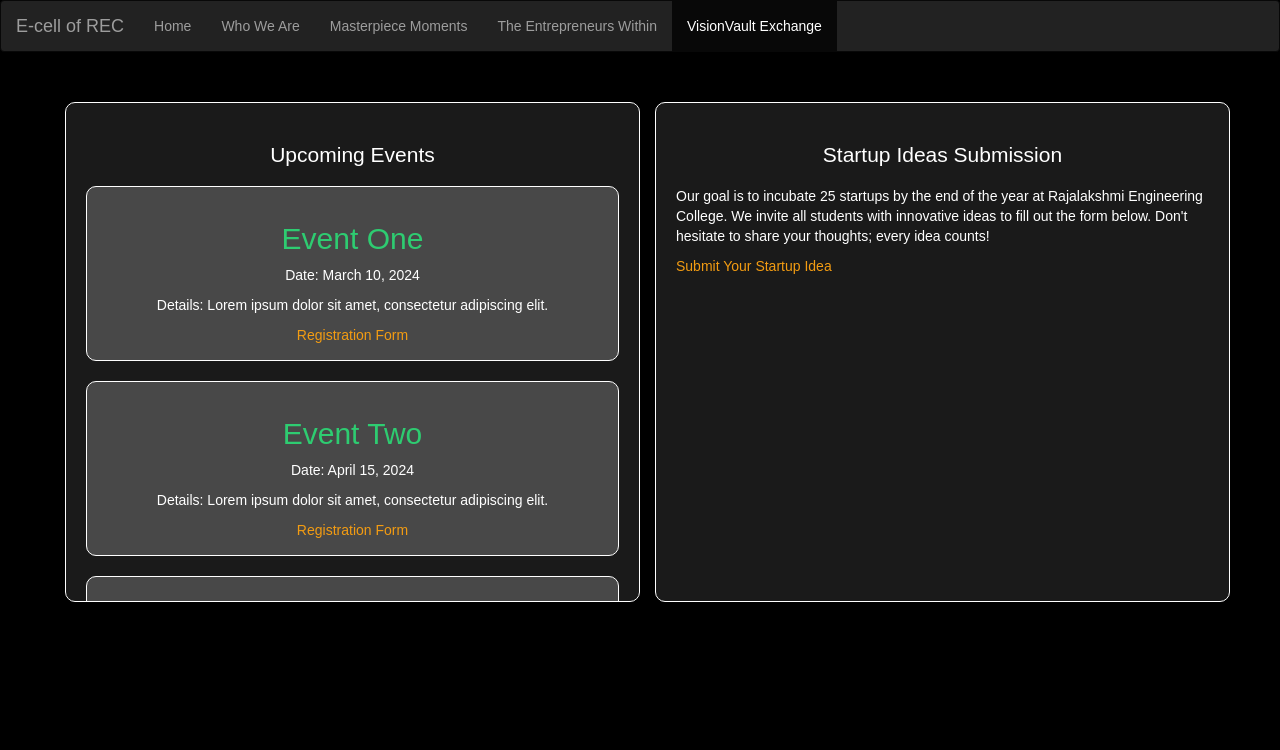
After one commit to edc-rec/EDC_Website, a Flask app: page /visionvault in a window 1280 px wide. The commit adds this page. Shown: the top 750 px of the page. Run offline with Flask 3, Linux system fonts and the light colour scheme; some libraries are stand-ins or nearby versions.

Commit message:
added visionvault and image in the home page

```diff
--- a/app.py
+++ b/app.py
@@ -65,6 +65,10 @@ def teampage():
 def aboutus():
     return render_template('aboutus.html',img1=t1,img2=t2,img3=t3,img4=t4)
 
+@app.route('/visionvault')
+def visionvault():
+    return render_template('visionvault.html')
+
 
 if __name__ == '__main__':
     app.run(debug=True,host="0.0.0.0",use_reloader=False)
--- /dev/null
+++ b/static/visionvault.css
@@ -0,0 +1,87 @@
+body {
+    background: black;
+    color: white;
+    font-family: 'Arial', sans-serif;
+    margin: 0;
+    padding: 0;
+    display: block;
+}
+
+#container {
+
+    display: flex;
+    align-items: center;
+    justify-content: center;
+    justify-content: space-between;
+
+    margin: 50px;
+}
+.container-fluid{
+
+    width: 100%;
+}
+#events-container, #startup-ideas-container {
+    flex: 1;
+    padding: 20px ;
+    margin-left: 15px;
+    height: 500px;
+    border: 1px solid white;
+    border-radius: 10px;
+    background: rgba(255, 255, 255, 0.1);
+    box-shadow: 0 4px 6px rgba(0, 0, 0, 0.1);
+    box-sizing: border-box;
+}
+#events-container{
+    overflow:auto;
+}
+
+.section-title {
+    width: 100%;
+    text-align: center;
+    font-size: 1.5em;
+    margin-bottom: 20px;
+}
+
+.event-card, .idea-card {
+    width:100%;
+
+    margin-bottom: 20px;
+    padding: 15px;
+    border: 1px solid white;
+    border-radius: 10px;
+    background: rgba(255, 255, 255, 0.2);
+    box-sizing: border-box;
+    text-align: center;
+}
+
+.event-card h2, .idea-card h2 {
+    margin-bottom: 10px;
+    color: #2ecc71;
+}
+
+.registration-link, .idea-submission-link {
+    width: 100%;
+    margin-top: 20px;
+    text-align: center;
+}
+
+a {
+    color: #f39c12;
+    text-decoration: none;
+}
+
+a:hover {
+    text-decoration: underline;
+}
+
+@media screen and (max-width: 669px) {
+
+
+#container {
+
+    display: block;
+    align-items: center;
+    padding: auto;
+
+}
+}
--- a/templates/aboutus.html
+++ b/templates/aboutus.html
@@ -6,6 +6,7 @@
   <meta name="viewport" content="width=device-width, initial-scale=1.0">
   <title>EDC Evolution</title>
   <link rel="stylesheet" href="static/about.css">
+  <link rel="icon" type="image/x-icon" href="static/images/icons/logo.png">
   <link rel="stylesheet" href="https://maxcdn.bootstrapcdn.com/bootstrap/3.4.1/css/bootstrap.min.css">
   <script src="https://ajax.googleapis.com/ajax/libs/jquery/3.6.4/jquery.min.js"></script>
   <script src="https://maxcdn.bootstrapcdn.com/bootstrap/3.4.1/js/bootstrap.min.js"></script>
@@ -28,7 +29,7 @@
             <li class="active"><a href="/aboutus">Who We Are</a></li>
 	        <li><a href="/masterpiecemoments">Masterpiece Moments</a></li>
     	    <li><a href="/team">The Entrepreneurs Within</a></li>
-        	<li><a href="#visionvault-exchange">VisionVault Exchange</a></li>
+        	<li><a href="/visionvault">VisionVault Exchange</a></li>
 
           </ul>
         </div>
--- a/templates/gallery.html
+++ b/templates/gallery.html
@@ -4,10 +4,10 @@
 <head>
     <meta charset="UTF-8">
     <meta name="viewport" content="width=device-width, initial-scale=1.0">
-    <title>Event Photo Galleries</title>
+    <title>Event Photo Gallery</title>
 
     <link rel="stylesheet" href="https://maxcdn.bootstrapcdn.com/bootstrap/3.4.1/css/bootstrap.min.css">
-
+    <link rel="icon" type="image/x-icon" href="static/images/icons/logo.png">
     <script src="https://ajax.googleapis.com/ajax/libs/jquery/3.6.4/jquery.min.js"></script>
     <script src="https://maxcdn.bootstrapcdn.com/bootstrap/3.4.1/js/bootstrap.min.js"></script>
     <link rel="stylesheet" href="static/gallery.css">
@@ -28,7 +28,7 @@
             <li ><a href="/aboutus">Who We Are</a></li>
 	        <li class="active"><a href="/masterpiecemoments">Masterpiece Moments</a></li>
     	    <li><a href="/team">The Entrepreneurs Within</a></li>
-        	<li><a href="#visionvault-exchange">VisionVault Exchange</a></li>
+        	<li><a href="/visionvault">VisionVault Exchange</a></li>
 
           </ul>
         </div>
--- a/templates/team.html
+++ b/templates/team.html
@@ -3,9 +3,9 @@
 <head>
     <meta charset="UTF-8">
     <meta name="viewport" content="width=device-width, initial-scale=1.0">
-    <title>Document</title>
+    <title>Entrepreneurs Within</title>
     <link rel="stylesheet" href="https://maxcdn.bootstrapcdn.com/bootstrap/3.4.1/css/bootstrap.min.css">
-
+    <link rel="icon" type="image/x-icon" href="static/images/icons/logo.png">
     <script src="https://ajax.googleapis.com/ajax/libs/jquery/3.7.1/jquery.min.js"></script>
   <script src="https://maxcdn.bootstrapcdn.com/bootstrap/3.4.1/js/bootstrap.min.js"></script>
 
@@ -22,7 +22,7 @@
                 <li><a href="/aboutus">Who We Are</a></li>
                 <li><a href="/masterpiecemoments">Masterpiece Moments</a></li>
                 <li class="active"><a href="/team">The Entrepreneurs Within</a></li>
-                <li><a href="#visionvault-exchange">VisionVault Exchange</a></li>
+                <li><a href="/visionvault">VisionVault Exchange</a></li>
 
               </ul>
             </div>
--- /dev/null
+++ b/templates/visionvault.html
@@ -0,0 +1,73 @@
+<!DOCTYPE html>
+<html lang="en">
+<head>
+    <meta charset="UTF-8">
+    <meta name="viewport" content="width=device-width, initial-scale=1.0">
+    <link rel="stylesheet" href="https://maxcdn.bootstrapcdn.com/bootstrap/3.4.1/css/bootstrap.min.css">
+    <link rel="icon" type="image/x-icon" href="static/images/icons/logo.png">
+    <script src="https://ajax.googleapis.com/ajax/libs/jquery/3.7.1/jquery.min.js"></script>
+  <script src="https://maxcdn.bootstrapcdn.com/bootstrap/3.4.1/js/bootstrap.min.js"></script>
+  <link rel="stylesheet" href="static/visionvault.css">
+    <title>VisionVault</title>
+</head>
+<body>
+    <nav class="navbar navbar-inverse">
+        <div class="container-fluid">
+          <div class="navbar-header">
+            <a class="navbar-brand" href="/">E-cell of REC</a>
+          </div>
+          <ul class="nav navbar-nav">
+            <li ><a href="/">Home</a></li>
+            <li><a href="/aboutus">Who We Are</a></li>
+            <li><a href="/masterpiecemoments">Masterpiece Moments</a></li>
+            <li ><a href="/team">The Entrepreneurs Within</a></li>
+            <li class="active"><a href="/visionvault">VisionVault Exchange</a></li>
+
+          </ul>
+        </div>
+      </nav>
+    <div id="container">
+
+        <div id="events-container">
+            <h2 class="section-title">Upcoming Events</h2>
+            <div class="event-card">
+                <h2>Event One</h2>
+                <p>Date: March 10, 2024</p>
+                <p>Details: Lorem ipsum dolor sit amet, consectetur adipiscing elit.</p>
+                <a href="#" class="registration-form-link">Registration Form</a>
+            </div>
+
+            <div class="event-card">
+                <h2>Event Two</h2>
+                <p>Date: April 15, 2024</p>
+                <p>Details: Lorem ipsum dolor sit amet, consectetur adipiscing elit.</p>
+                <a href="#" class="registration-form-link">Registration Form</a>
+            </div>
+            <div class="event-card">
+                <h2>Event One</h2>
+                <p>Date: March 10, 2024</p>
+                <p>Details: Lorem ipsum dolor sit amet, consectetur adipiscing elit.</p>
+                <a href="#" class="registration-form-link">Registration Form</a>
+            </div>
+
+            <div class="event-card">
+                <h2>Event Two</h2>
+                <p>Date: April 15, 2024</p>
+                <p>Details: Lorem ipsum dolor sit amet, consectetur adipiscing elit.</p>
+                <a href="#" class="registration-form-link">Registration Form</a>
+            </div>
+        </div>
+
+        <div id="startup-ideas-container">
+            <h2 class="section-title">Startup Ideas Submission</h2>
+            <p>
+                Our goal is to incubate 25 startups by the end of the year at Rajalakshmi Engineering College. We invite all students with innovative ideas to fill out the form below. Don't hesitate to share your thoughts; every idea counts!
+            </p>
+            <a href="#" class="idea-submission-form-link">Submit Your Startup Idea</a>
+        </div>
+
+    </div>
+
+
+</body>
+</html>
```
Also changed, not shown: static/style.css (+21 -6 lines), templates/index.html (+12 -1 lines), static/images/icons/logo.png.
